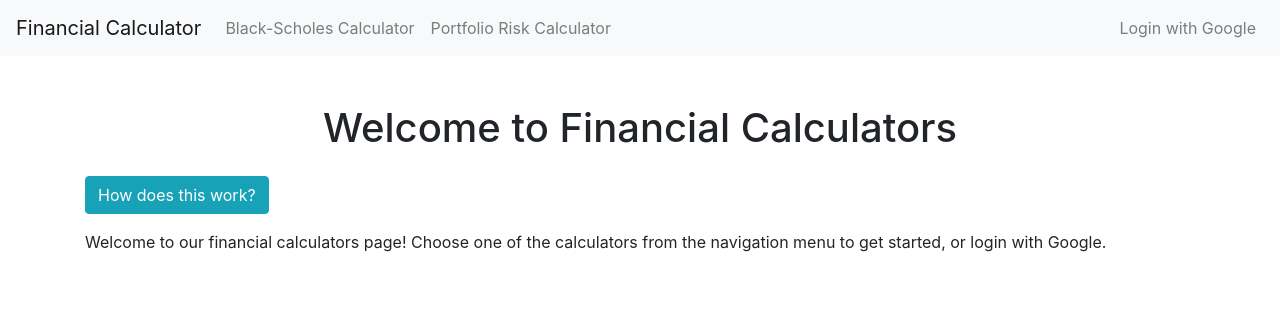
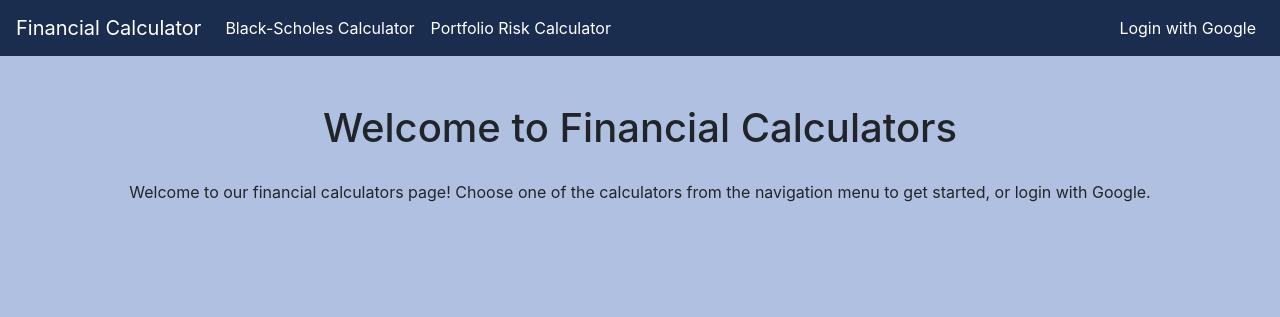
Before and after one commit to cwort40/finance_calculator, a Flask app: page / in a window 1280 px wide. Shown: the top 317 px of the page. Run offline with Flask 3, Linux system fonts and the light colour scheme; some libraries are stand-ins or nearby versions.

Commit message:
styled the front end

```diff
--- a/app/__init__.py
+++ b/app/__init__.py
@@ -8,7 +8,7 @@ from blueprints.portfolio_risk_analysis import portfolio_risk_calculator
 
 
 def create_app():
-    app = Flask(__name__, template_folder='../templates')
+    app = Flask(__name__, template_folder='../templates', static_folder='../static')
     app.secret_key = os.environ.get('SECRET_KEY')
 
     # Register blueprints
--- a/static/css/style.css
+++ b/static/css/style.css
@@ -0,0 +1,36 @@
+/* Navbar styles */
+body {
+    background-color: #AFC0E1FF;
+}
+
+.navbar {
+    background-color: #1a2d4e !important;
+}
+
+.navbar-brand, .nav-link {
+    color: #ffffff !important;
+}
+
+.nav-link:hover {
+    color: #b8c7d8 !important;
+}
+
+/* Button styles */
+.btn-info {
+    background-color: #5a9bd4;
+    border-color: #5a9bd4;
+}
+
+.btn-info:hover {
+    background-color: #4a8ac4;
+    border-color: #4a8ac4;
+}
+
+/* Modal Header styles */
+.modal-header {
+    background-color: #e6f2ff;
+}
+
+.modal-title {
+    color: #1a2d4e;
+}
--- a/templates/basecalculator.html
+++ b/templates/basecalculator.html
@@ -2,6 +2,7 @@
 <html lang="en">
 <head>
     <link href="https://stackpath.bootstrapcdn.com/bootstrap/4.3.1/css/bootstrap.min.css" rel="stylesheet">
+    <link rel="stylesheet" href="/static/css/style.css">
     <script src="https://code.jquery.com/jquery-3.3.1.slim.min.js"></script>
     <script src="https://cdnjs.cloudflare.com/ajax/libs/popper.js/1.14.7/umd/popper.min.js"></script>
     <script src="https://stackpath.bootstrapcdn.com/bootstrap/4.3.1/js/bootstrap.min.js"></script>
@@ -35,11 +36,10 @@
 
     <div class="container py-5">
         <h1 class="text-center mb-4">{% block title %}{% endblock %}</h1>
+        {% if request.path != '/' %} <!-- how it works modal not necessary on home page -->
         <button type="button" class="btn btn-info mb-3" data-toggle="modal" data-target="#infoModal">
             How does this work?
         </button>
-
-        {% block content %}{% endblock %}
 
     </div>
 
@@ -63,6 +63,12 @@
             </div>
         </div>
     </div>
+    {% endif %} <!-- end conditional statement for hiding modal on homepage -->
+
+    <div class="container py-1">
+        {% block content %}{% endblock %}
+    </div>
+
 
 </body>
 </html>
--- a/templates/home.html
+++ b/templates/home.html
@@ -5,9 +5,5 @@
 {% endblock %}
 
 {% block content %}
-    <p>Welcome to our financial calculators page! Choose one of the calculators from the navigation menu to get started, or login with Google.</p>
+    <p class="text-center">Welcome to our financial calculators page! Choose one of the calculators from the navigation menu to get started, or login with Google.</p>
 {% endblock %}
-
-{% block modal_info %}
-    Here you can find different calculators for financial analysis, such as the Black-Scholes calculator and the Portfolio Risk calculator.
-{% endblock %}
```
